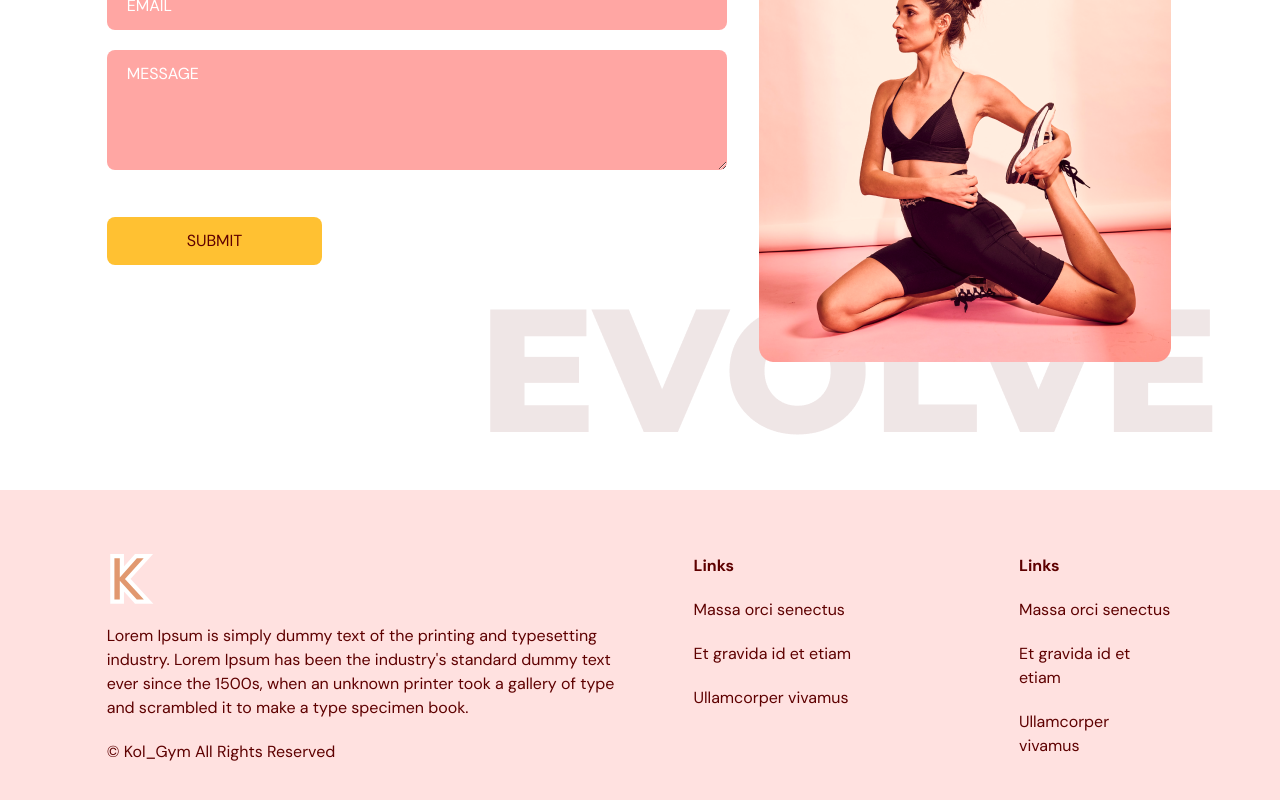
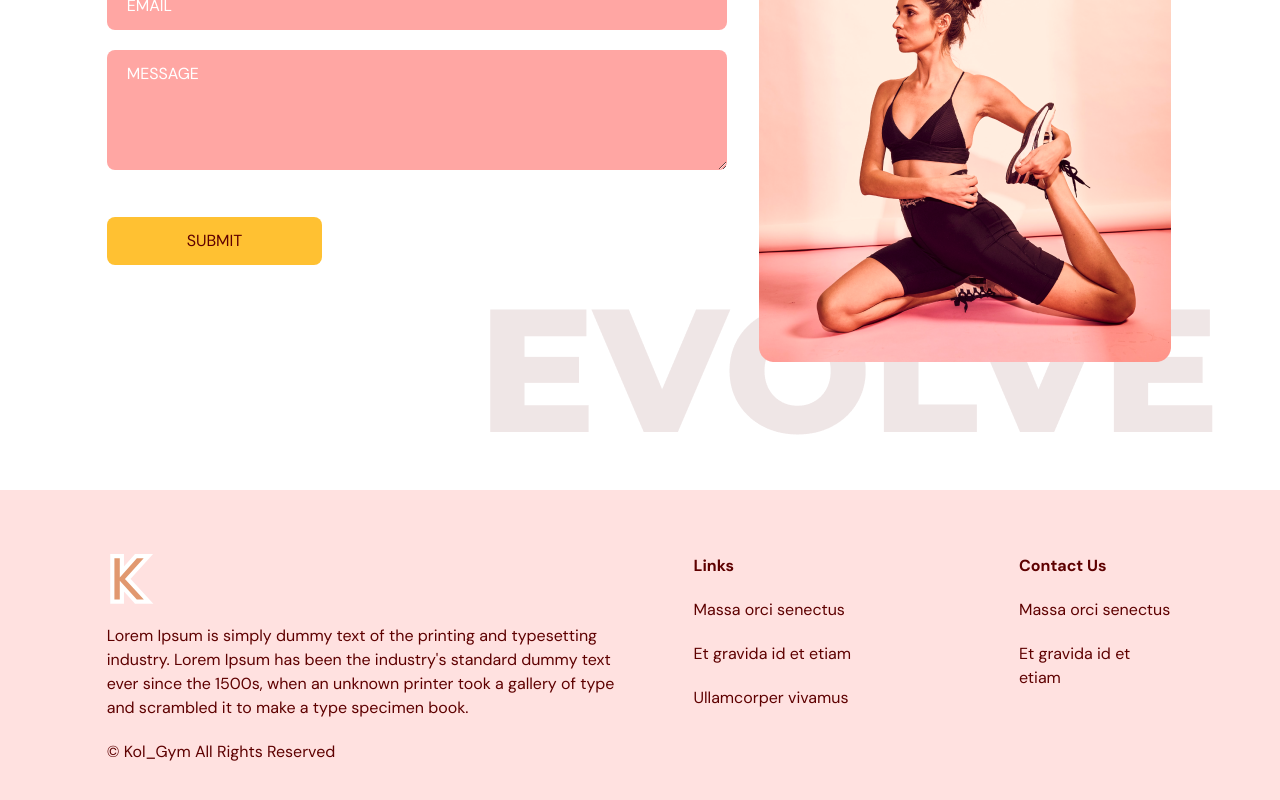
Before and after one commit to kolamat/gym-module, a React (Vite) app: page / in a window 1280 px wide. Shown: the part 3340-4140 px from the top of the page. Built offline with nearby package versions, Linux system fonts and the light colour scheme.

Commit message:
On branch main Your branch is ahead of 'origin/main' by 2 commits.   (use "git push" to publish your local commits)
Changes to be committed:
	modified:   src/scenes/footer/Footer.tsx

```diff
--- a/src/scenes/footer/Footer.tsx
+++ b/src/scenes/footer/Footer.tsx
@@ -35,10 +35,9 @@ const Footer = () => {
           <p>Ullamcorper vivamus</p>
         </div>
         <div>
-          <h4 className="font-bold">Links</h4>
+          <h4 className="font-bold">Contact Us</h4>
           <p className="my-5">Massa orci senectus</p>
           <p className="my-5">Et gravida id et etiam</p>
-          <p>Ullamcorper vivamus</p>
         </div>
       </div>
     </footer>
```
